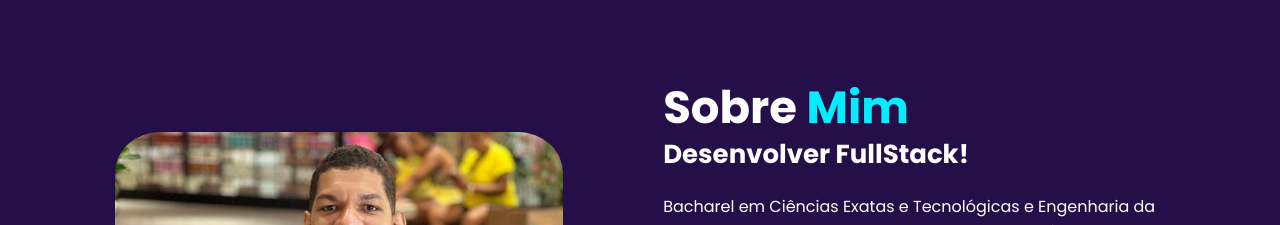
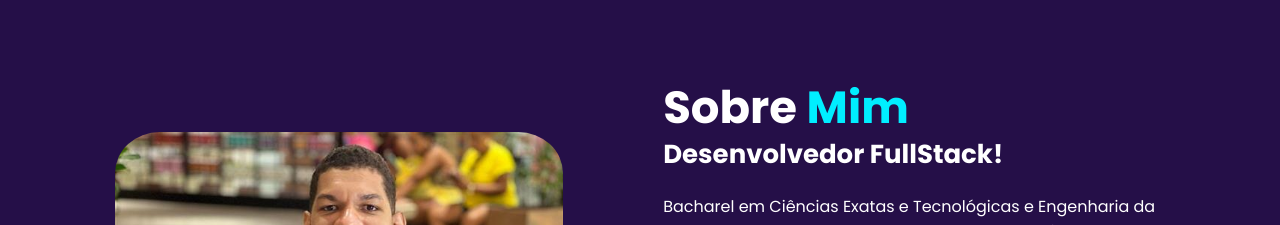
Before and after one commit to tassioNS9/portifolio_neves_tassio, a React (Vite) app: page / in a window 1280 px wide. Shown: the part 900-1125 px from the top of the page. Built offline with nearby package versions, Linux system fonts and the light colour scheme.

Commit message:
fix: rename subtitle

```diff
--- a/src/components/About/About.jsx
+++ b/src/components/About/About.jsx
@@ -10,7 +10,7 @@ export default function About() {
         <h2 className="heading">
           Sobre <span>Mim</span>
         </h2>
-        <h3>Desenvolver FullStack!</h3>
+        <h3>Desenvolvedor FullStack!</h3>
         <p>
           Bacharel em Ciências Exatas e Tecnológicas e Engenharia da Computação,
           desenvolvedor Full Stack, com mais de 4 anos de experiência.
```
